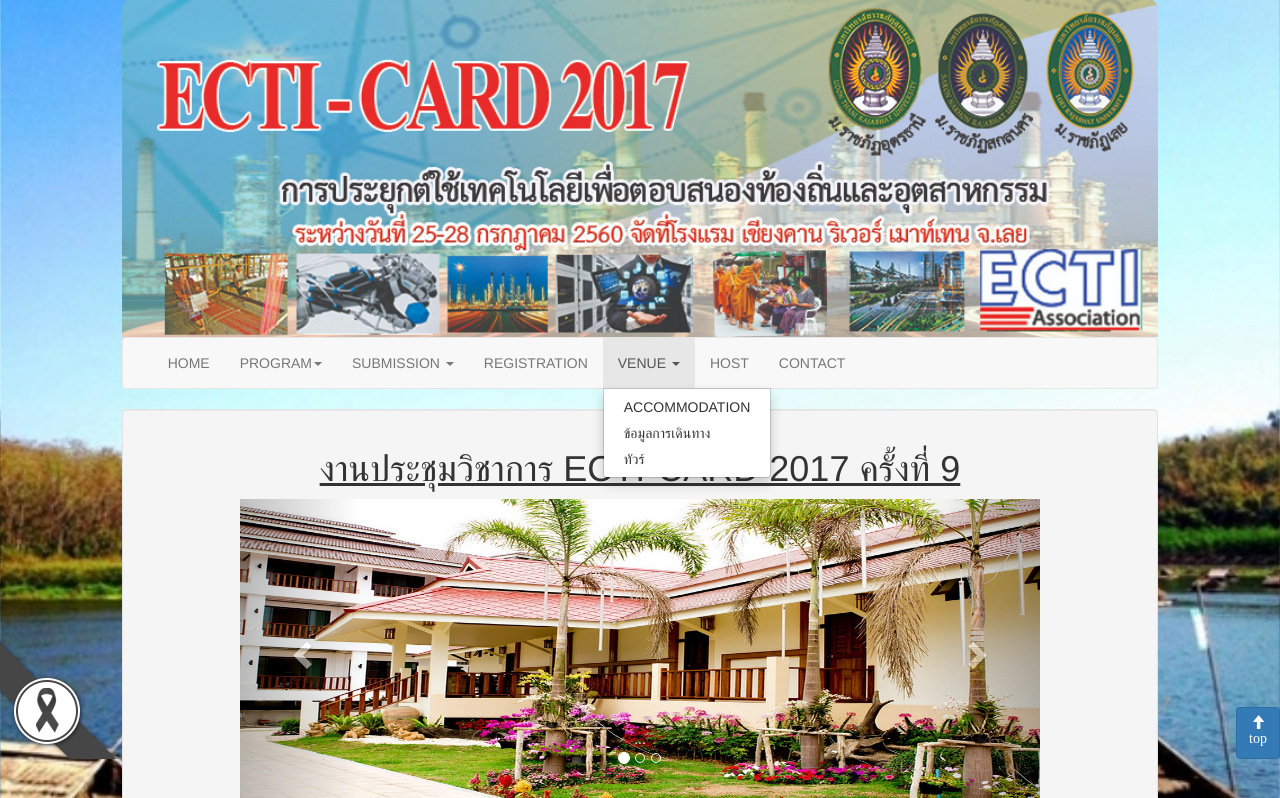
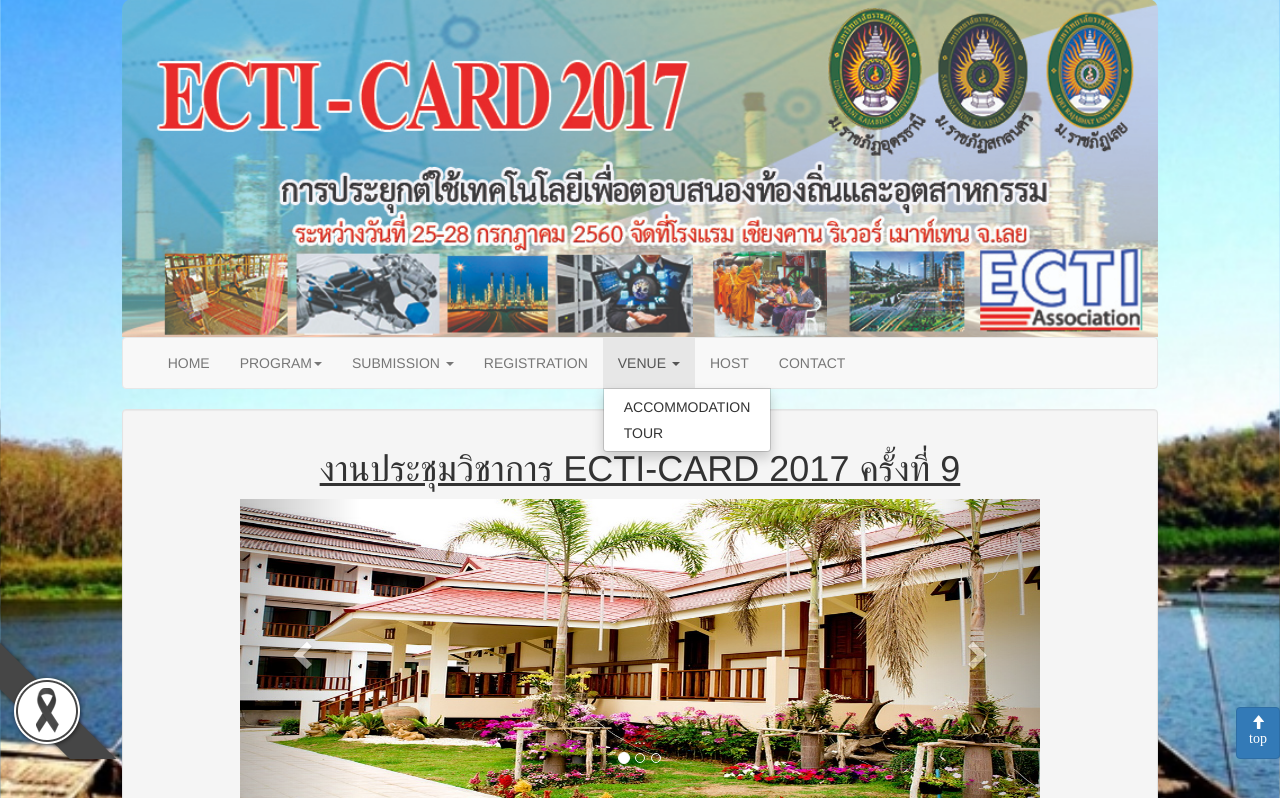
Before and after one commit to mynameistecs51/ecticard, a PHP site: page /index.php in a window 1280 px wide, after a click on "VENUE". Shown: the part 41-839 px from the top of the page. Run offline with PHP 8.4, Linux system fonts and the light colour scheme.

Commit message:
update header

```diff
--- a/header.php
+++ b/header.php
@@ -106,7 +106,7 @@
             <li><a href="#">WELCOME MESSAGE</a></li>
             <li><a href="#">KEYNOTE SPEAKER</a></li>
             <li><a href="committee.php">COMMITTEE</a></li>
-            <li><a href="#">PROGRAM AT A GLANCE</a></li>
+            <!-- <li><a href="#">PROGRAM AT A GLANCE</a></li> -->
             <li><a href="#">PROGRAM FINAL</a></li>
             <li><a href="#">JOURNAL EXTENSION</a></li>
             <li><a href="#">BEST PAPER AWARD</a></li>
@@ -133,8 +133,8 @@
     </a>
     <ul class="dropdown-menu" >
       <li><a href="accommodation.php">ACCOMMODATION</a></li>
-      <li><a href="#">ข้อมูลการเดินทาง</a></li>
-      <li><a href="#">ทัวร์</a></li>
+      <!-- <li><a href="#">ข้อมูลการเดินทาง</a></li> -->
+      <li><a href="#">TOUR</a></li>
     </ul>
   </li>
   <!-- <li><a href="sponsor.php">SPONSOR</a></li> -->
```
